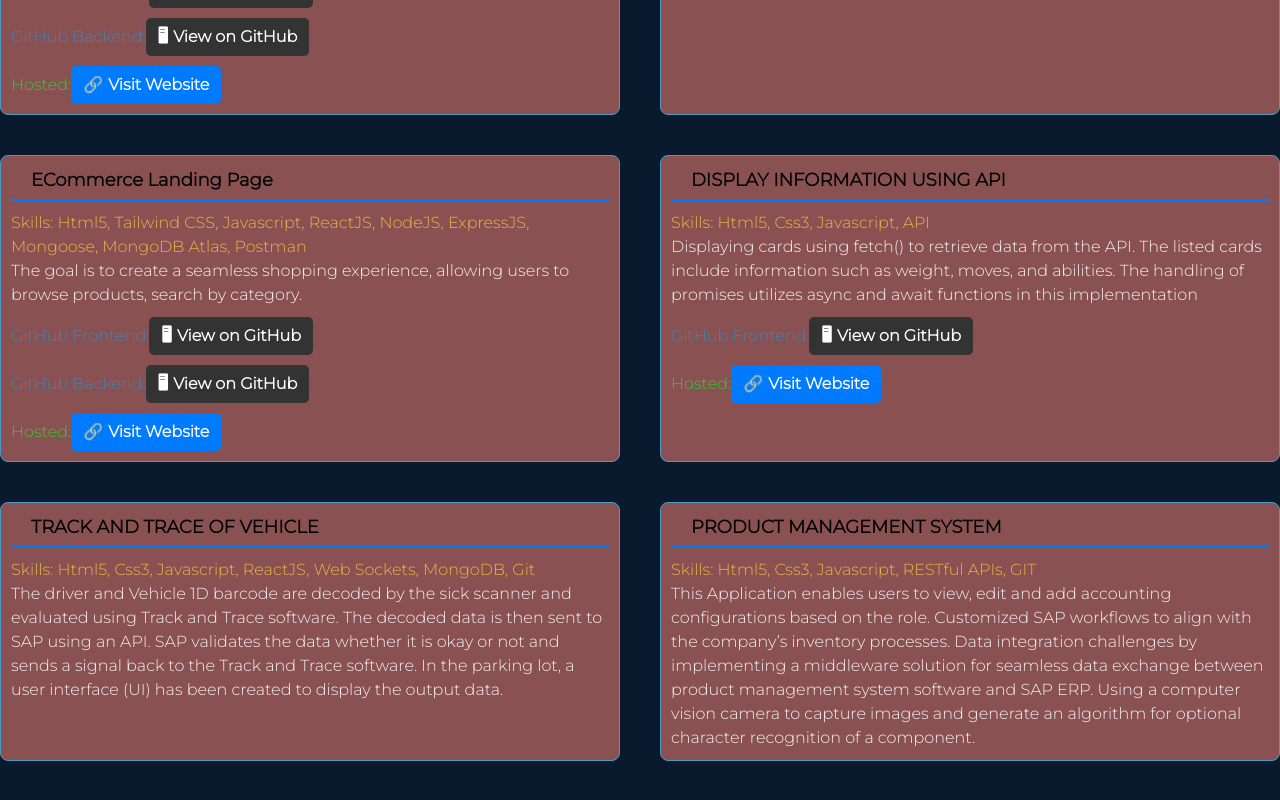
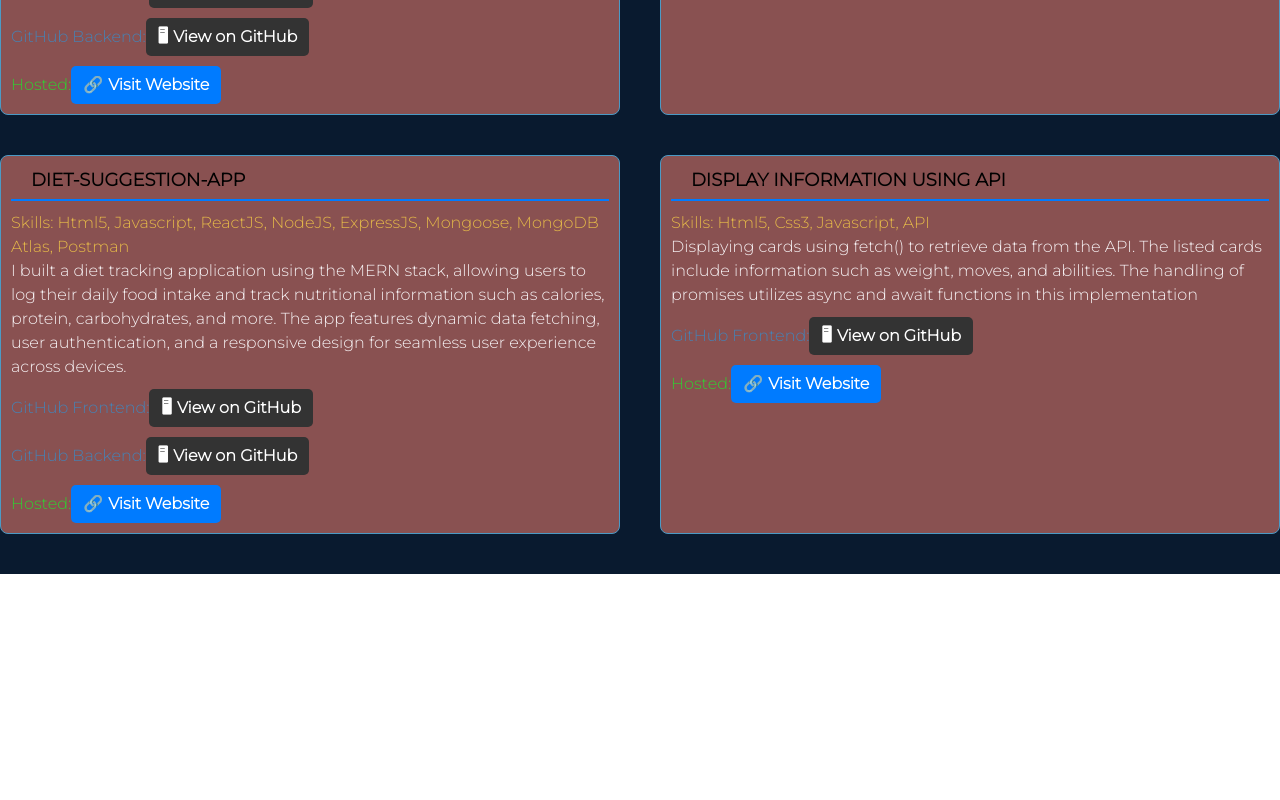
Before and after one commit to Gokul-96/portfolio, a React (Create React App) app: page /projects in a window 1280 px wide. Shown: the part 516-1316 px from the top of the page. After the commit the page ends 1090 px from the top, so only its background shows below. Built offline with nearby package versions, Linux system fonts and the light colour scheme.

Commit message:
project4

```diff
--- a/src/resources/projects.js
+++ b/src/resources/projects.js
@@ -52,7 +52,6 @@ export const projects = [
     id:3,
     skills: [
       "Html5",
-      "Tailwind CSS",
       "Javascript",
       "ReactJS",
       "NodeJS",
@@ -61,13 +60,13 @@ export const projects = [
       "MongoDB Atlas",
       "Postman",
     ],
-    title: "ECommerce Landing Page",
+    title: "DIET-SUGGESTION-APP",
     details:
-      "The goal is to create a seamless shopping experience, allowing users to browse products, search by category.",
-      GitHub_frontend: "https://github.com/Gokul-96/ECommerce_Landing_page_FE.git",
+      "I built a diet tracking application using the MERN stack, allowing users to log their daily food intake and track nutritional information such as calories, protein, carbohydrates, and more. The app features dynamic data fetching, user authentication, and a responsive design for seamless user experience across devices.",
+      GitHub_frontend: "https://github.com/Gokul-96/Diet-App-FE.git",
     GitHub_backend:
-      "https://github.com/Gokul-96/ECommerce_Landing_page_BE.git",
-      Hosted: " https://spontaneous-brigadeiros-20b16a.netlify.app/",
+      "https://github.com/Gokul-96/Diet-App-BE.git",
+      Hosted: " https://legendary-bubblegum-03dd8c.netlify.app/diet",
 
 
   },
@@ -82,22 +81,22 @@ export const projects = [
 
 
   },
-  {
-    id:5,
-    skills: ["Html5", "Css3", "Javascript","ReactJS","Web Sockets","MongoDB","Git"],
-    title: "TRACK AND TRACE OF VEHICLE",
-    details:
-      "The driver and Vehicle 1D barcode are decoded by the sick scanner and evaluated using Track and Trace software. The decoded data is then sent to SAP using an API. SAP validates the data whether it is okay or not and sends a signal back to the Track and Trace software. In the parking lot, a user interface (UI) has been created to display the output data.",
+  // {
+  //   id:5,
+  //   skills: ["Html5", "Css3", "Javascript","ReactJS","Web Sockets","MongoDB","Git"],
+  //   title: "TRACK AND TRACE OF VEHICLE",
+  //   details:
+  //     "The driver and Vehicle 1D barcode are decoded by the sick scanner and evaluated using Track and Trace software. The decoded data is then sent to SAP using an API. SAP validates the data whether it is okay or not and sends a signal back to the Track and Trace software. In the parking lot, a user interface (UI) has been created to display the output data.",
 
 
-  },
-  {
-    id:6,
+  // },
+  // {
+  //   id:6,
 
-    skills: ["Html5", "Css3", "Javascript","RESTful APIs","GIT"],
-    title: "PRODUCT MANAGEMENT SYSTEM",
-    details:
-      "This Application enables users to view, edit and add accounting configurations based on the role. Customized SAP workflows to align with the company’s inventory processes. Data integration challenges by implementing a middleware solution for seamless data exchange between product management system software and SAP ERP. Using a computer vision camera to capture images and generate an algorithm for optional character recognition of a component.",
+  //   skills: ["Html5", "Css3", "Javascript","RESTful APIs","GIT"],
+  //   title: "PRODUCT MANAGEMENT SYSTEM",
+  //   details:
+  //     "This Application enables users to view, edit and add accounting configurations based on the role. Customized SAP workflows to align with the company’s inventory processes. Data integration challenges by implementing a middleware solution for seamless data exchange between product management system software and SAP ERP. Using a computer vision camera to capture images and generate an algorithm for optional character recognition of a component.",
 
-  }
+  // }
 ];
```
